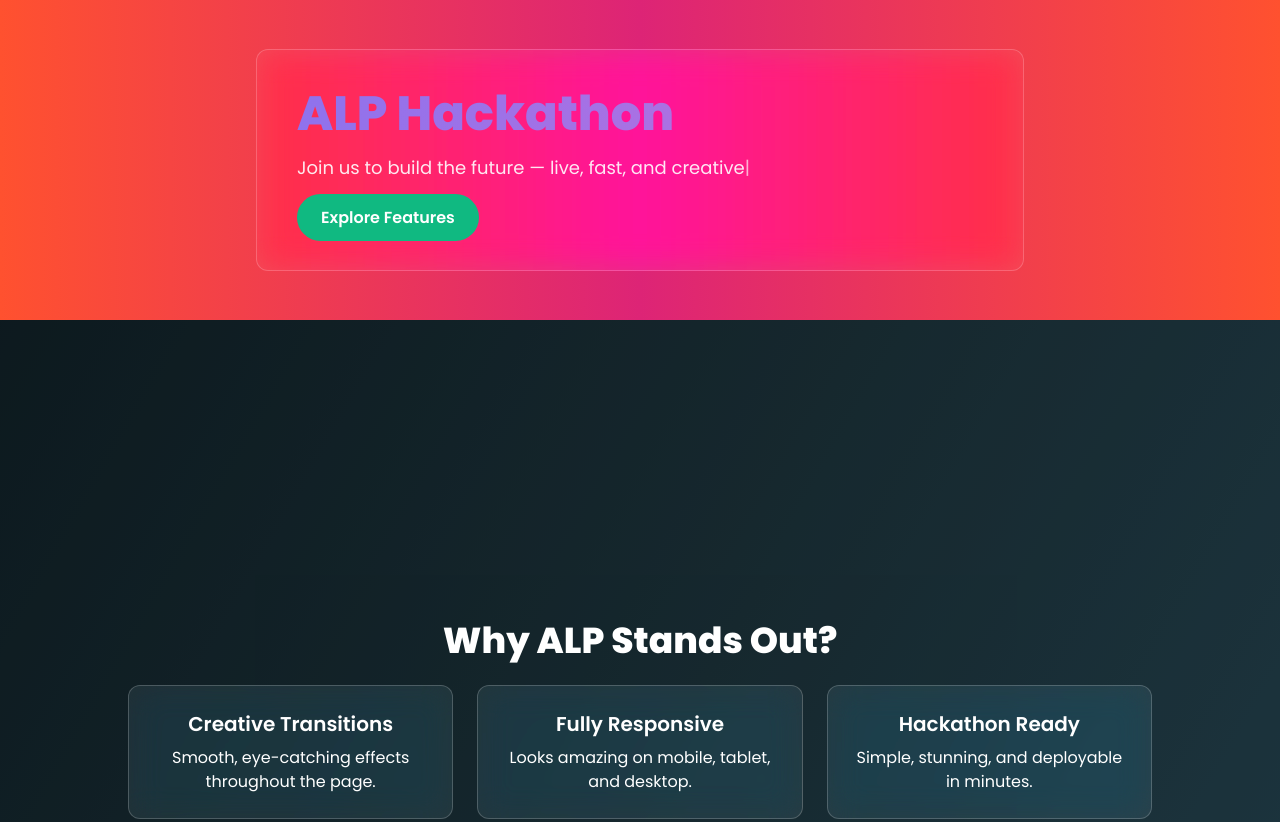
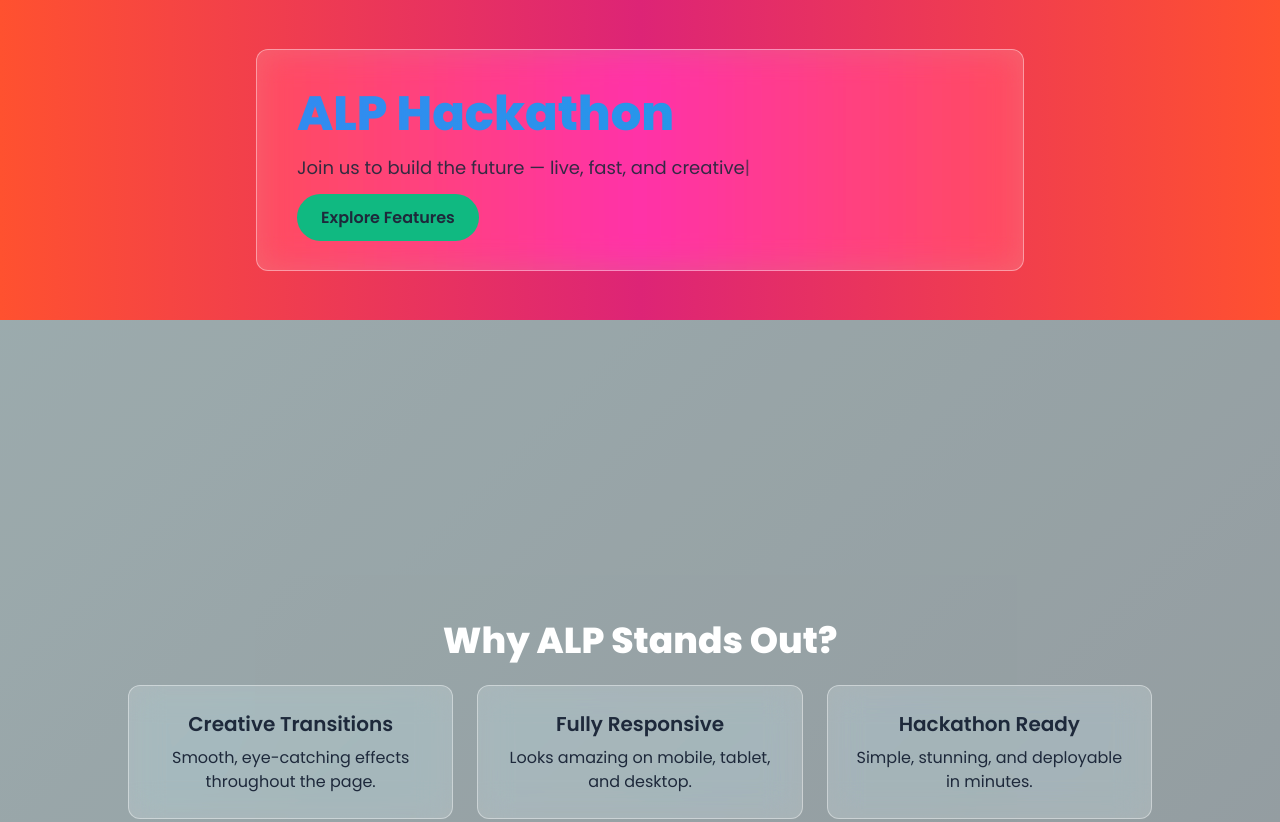
Before and after one commit to nextgendevelope/Hackathon25, a plain HTML site: page index.html in a window 1280 px wide. Shown: the top 822 px of the page. Drawn offline with nearby package versions, Linux system fonts and the light colour scheme.

Commit message:
Update index.html

```diff
--- a/index.html
+++ b/index.html
@@ -14,17 +14,18 @@
   body {
     margin: 0;
     font-family: 'Poppins', sans-serif;
-    background: linear-gradient(120deg, #0f2027, #203a43, #2c5364);
+    background: linear-gradient(135deg, #e0f7fa, #cfd9df);
     scroll-behavior: smooth;
-    color: white;
+    color: #1e293b; /* slate-800 */
   }
 
   .glass {
     backdrop-filter: blur(16px) saturate(180%);
     -webkit-backdrop-filter: blur(16px) saturate(180%);
-    background-color: rgba(255, 255, 255, 0.08);
+    background-color: rgba(255, 255, 255, 0.2);
     border-radius: 12px;
-    border: 1px solid rgba(255, 255, 255, 0.2);
+    border: 1px solid rgba(255, 255, 255, 0.4);
+    color: #1e293b;
   }
 
   #tsparticles {
@@ -35,7 +36,7 @@
   }
 
   .animated-gradient {
-    background: linear-gradient(270deg, #ff6ec4, #7873f5, #4ade80, #22d3ee);
+    background: linear-gradient(270deg, #06b6d4, #3b82f6, #8b5cf6, #ec4899);
     background-size: 800% 800%;
     -webkit-background-clip: text;
     -webkit-text-fill-color: transparent;
@@ -63,7 +64,7 @@
     bottom: 20px;
     right: 20px;
     z-index: 50;
-    background-color: #10b981;
+    background-color: #06b6d4;
     color: white;
     border: none;
     border-radius: 9999px;
@@ -74,7 +75,7 @@
   }
 
   .scroll-top-btn:hover {
-    background-color: #059669;
+    background-color: #0891b2;
   }
 
   .scroll-top-btn.show {
```
